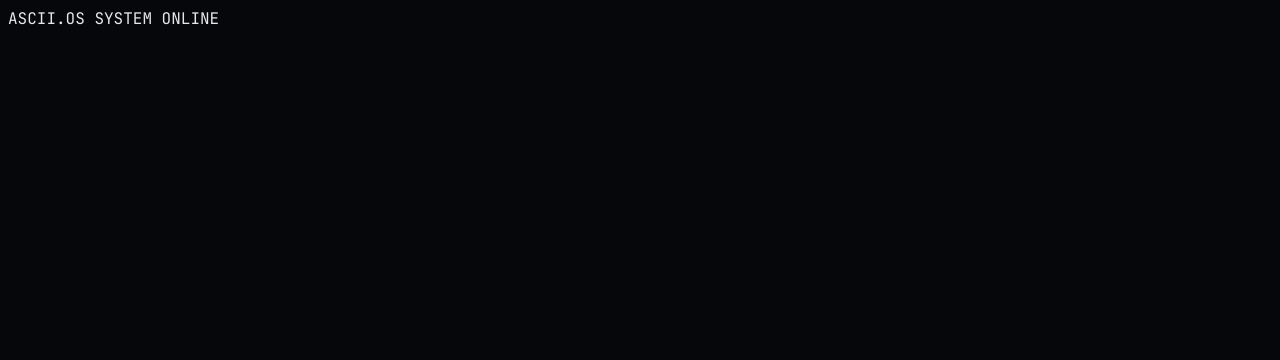
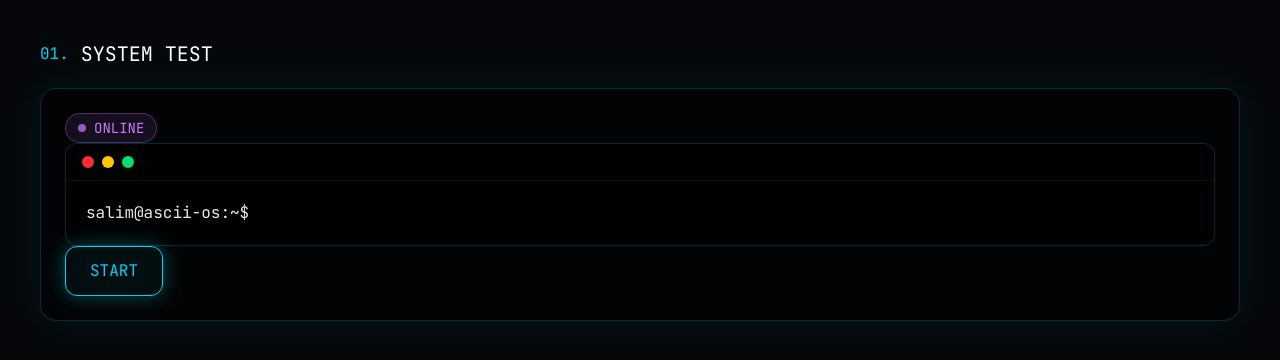
Before and after one commit to Salim-Momin/Portfolio, a Next.js app: page / in a window 1280 px wide. Shown: the top 360 px of the page. Built offline with nearby package versions, Linux system fonts and the light colour scheme.

Commit message:
Test the layout

```diff
--- a/src/app/globals.css
+++ b/src/app/globals.css
@@ -1,3 +1,5 @@
+@import "tailwindcss";
+
 :root {
 
 --background:#05070A;
--- a/src/app/page.tsx
+++ b/src/app/page.tsx
@@ -1,35 +1,43 @@
-import GridBackground from "@/components/effects/GridBackground";
+import GlowCard from "@/components/ui/GlowCard";
+import NeonButton from "@/components/ui/NeonButton";
+import Badge from "@/components/ui/Badge";
+import TerminalWindow from "@/components/ui/TerminalWindow";
+import PanelHeader from "@/components/ui/PanelHeader";
 
 
 export default function Home(){
 
-return(
+return (
 
-<main>
-
-<GridBackground/>
+<main className="p-10 space-y-8">
 
 
-<div className="
-min-h-screen
-
-flex
-
-items-center
-
-justify-center
-
-font-mono
-
-text-cyan-400
-
-">
+<PanelHeader title="SYSTEM TEST"/>
 
 
-ASCII.OS SYSTEM ONLINE
+<GlowCard>
+
+<Badge>
+ONLINE
+</Badge>
+
+<br/>
+
+<TerminalWindow>
+
+salim@ascii-os:~$
+
+</TerminalWindow>
 
 
-</div>
+<NeonButton>
+
+START
+
+</NeonButton>
+
+
+</GlowCard>
 
 
 </main>
--- /dev/null
+++ b/src/components/ui/Badge.tsx
@@ -0,0 +1,62 @@
+export default function Badge({
+
+children
+
+}:{
+
+children:React.ReactNode
+
+}){
+
+
+return (
+
+<span
+
+className="
+
+inline-flex
+
+items-center
+
+gap-2
+
+px-3
+
+py-1
+
+rounded-full
+
+border
+
+border-purple-400/30
+
+bg-purple-400/10
+
+text-purple-400
+
+text-sm
+
+font-mono
+
+"
+
+>
+
+<span className="
+w-2
+h-2
+rounded-full
+bg-purple-400
+animate-pulse
+"/>
+
+
+{children}
+
+
+</span>
+
+)
+
+}
--- /dev/null
+++ b/src/components/ui/GlowCard.tsx
@@ -0,0 +1,50 @@
+export default function GlowCard({
+
+children
+
+}:{
+
+children:React.ReactNode
+
+}){
+
+
+return (
+
+<div
+
+className="
+relative
+
+overflow-hidden
+
+rounded-2xl
+
+border
+
+border-cyan-400/20
+
+bg-black/50
+
+backdrop-blur-xl
+
+p-6
+
+shadow-[0_0_40px_rgba(0,245,255,0.08)]
+
+hover:border-cyan-400/50
+
+transition
+
+"
+
+>
+
+{children}
+
+
+</div>
+
+)
+
+}
--- /dev/null
+++ b/src/components/ui/NeonButton.tsx
@@ -0,0 +1,62 @@
+export default function NeonButton({
+
+children
+
+}:{
+
+children:React.ReactNode
+
+}){
+
+
+return (
+
+<button
+
+className="
+
+px-6
+
+py-3
+
+
+rounded-xl
+
+
+font-mono
+
+
+border
+
+border-cyan-400
+
+
+text-cyan-400
+
+
+bg-cyan-400/5
+
+
+shadow-[0_0_20px_rgba(0,245,255,.3)]
+
+
+hover:bg-cyan-400
+
+
+hover:text-black
+
+
+transition
+
+
+"
+
+>
+
+{children}
+
+</button>
+
+)
+
+}
--- /dev/null
+++ b/src/components/ui/PanelHeader.tsx
@@ -0,0 +1,55 @@
+export default function PanelHeader({
+
+title
+
+}:{
+
+title:string
+
+}){
+
+
+return (
+
+<div
+
+className="
+
+flex
+
+items-center
+
+gap-3
+
+mb-5
+
+font-mono
+
+"
+
+>
+
+<span className="
+text-cyan-400
+">
+
+01.
+
+</span>
+
+
+<h3 className="
+text-xl
+text-white
+">
+
+{title}
+
+</h3>
+
+
+</div>
+
+)
+
+}
--- /dev/null
+++ b/src/components/ui/TerminalWindow.tsx
@@ -0,0 +1,99 @@
+export default function TerminalWindow({
+
+children
+
+}:{
+
+children:React.ReactNode
+
+}){
+
+
+return (
+
+<div
+
+className="
+
+rounded-xl
+
+border
+
+border-cyan-400/20
+
+
+bg-black/70
+
+
+font-mono
+
+
+overflow-hidden
+
+
+"
+
+>
+
+
+<div
+
+className="
+
+flex
+
+gap-2
+
+px-4
+
+py-3
+
+border-b
+
+border-cyan-400/10
+
+"
+
+>
+
+
+<span className="
+w-3
+h-3
+rounded-full
+bg-red-500
+"/>
+
+<span className="
+w-3
+h-3
+rounded-full
+bg-yellow-400
+"/>
+
+
+<span className="
+w-3
+h-3
+rounded-full
+bg-green-400
+"/>
+
+
+</div>
+
+
+
+<div className="p-5">
+
+{children}
+
+</div>
+
+
+
+</div>
+
+)
+
+}
```
